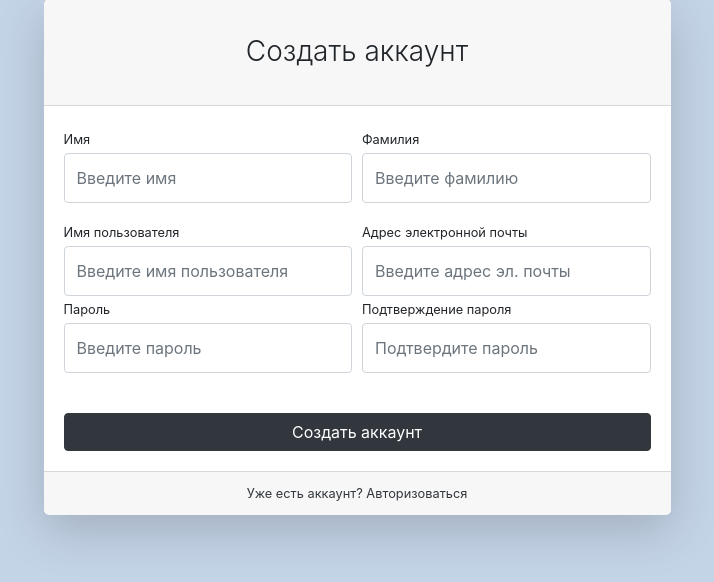
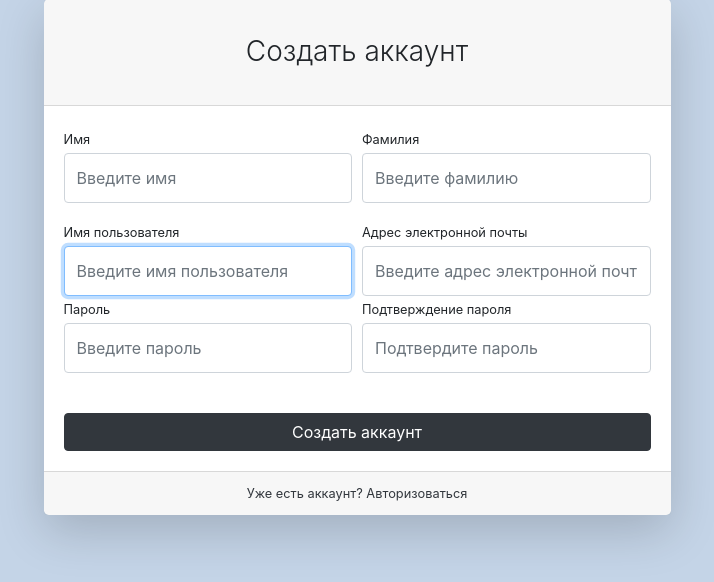
Before and after one commit to Aleksa-esme/Django, a Django app: template authapp/templates/authapp/register.html in a window 1280 px wide. Shown: the part 149-731 px from the top of the page, without its empty margins (283-997 px from the left). Run offline with Django 3.2, Linux system fonts and the light colour scheme; the template is opened without the code that fills it: values that come from a table or form of the project are taken from there, others are empty; some libraries are stand-ins or nearby versions.

Commit message:
added form and conroller for register

```diff
--- a/authapp/forms.py
+++ b/authapp/forms.py
@@ -1,4 +1,4 @@
-from django.contrib.auth.forms import AuthenticationForm
+from django.contrib.auth.forms import AuthenticationForm, UserCreationForm
 from authapp.models import User
 from django import forms
 
@@ -10,4 +10,22 @@ class UserLoginForm(AuthenticationForm):
 
     class Meta:
         model = User
-        fields = ('username', 'passowrd')
+        fields = ('username', 'password')
+
+class UserRegisterForm (UserCreationForm):
+    username = forms.CharField(widget=forms.TextInput(attrs={
+        'class': 'form-control py-4', 'placeholder': 'Введите имя пользователя'}))
+    email = forms.CharField(widget=forms.EmailInput(attrs={
+        'class': 'form-control py-4', 'placeholder': 'Введите адрес электронной почты'}))
+    first_name = forms.CharField(widget=forms.TextInput(attrs={
+        'class': 'form-control py-4', 'placeholder': 'Введите имя'}))
+    last_name = forms.CharField(widget=forms.TextInput(attrs={
+        'class': 'form-control py-4', 'placeholder': 'Введите фамилию'}))
+    password1 = forms.CharField(widget=forms.PasswordInput(attrs={
+        'class': 'form-control py-4', 'placeholder': 'Введите пароль'}))
+    password2 = forms.CharField(widget=forms.PasswordInput(attrs={
+        'class': 'form-control py-4', 'placeholder': 'Подтвердите пароль'}))
+    class Meta:
+        model = User
+        fields = ('username', 'email', 'first_name', 'last_name', 'password1', 'password2')
+        #password-вводит пользователь при авторизации, password1-ввести пароль при регистрации, password2- повторить пароль при регистрации
--- a/authapp/templates/authapp/login.html
+++ b/authapp/templates/authapp/login.html
@@ -31,7 +31,7 @@
 
                             </div>
                             <div class="card-footer text-center">
-                                <div class="small"><a href="register.html">Нужен аккаунт? Зарегистрируйся!</a></div>
+                                <div class="small"><a href="{% url 'users:register' %}">Нужен аккаунт? Зарегистрируйся!</a></div>
                             </div>
                         </div>
                     </div>
--- a/authapp/templates/authapp/register.html
+++ b/authapp/templates/authapp/register.html
@@ -13,52 +13,45 @@
                             <div class="card-header"><h3 class="text-center font-weight-light my-4">Создать аккаунт</h3>
                             </div>
                             <div class="card-body">
-                                <form>
+                                <form action="{% url 'users:register' %}" method="post">
+                                    {% csrf_token %}
                                     <div class="form-row">
                                         <div class="col-md-6">
                                             <div class="form-group">
-                                                <label class="small mb-1" for="inputFirstName">Имя</label>
-                                                <input class="form-control py-4" id="inputFirstName" type="text"
-                                                       placeholder="Введите имя"/>
+                                                <label class="small mb-1" for="{{ form.first_name.id_for_label }}">Имя</label>
+                                                {{ form.first_name }}
                                             </div>
                                         </div>
                                         <div class="col-md-6">
                                             <div class="form-group">
-                                                <label class="small mb-1" for="inputLastName">Фамилия</label>
-                                                <input class="form-control py-4" id="inputLastName" type="text"
-                                                       placeholder="Введите фамилию"/>
+                                                <label class="small mb-1" for="{{ form.last_name.id_for_label }}">Фамилия</label>
+                                                {{ form.last_name }}
                                             </div>
                                         </div>
                                     </div>
                                     <div class="form-row">
                                         <div class="col-md-6">
-                                            <label class="small mb-1" for="inputUsername">Имя пользователя</label>
-                                            <input class="form-control py-4" id="inputUsername" type="text"
-                                                   aria-describedby="usernameHelp"
-                                                   placeholder="Введите имя пользователя"/>
+                                            <label class="small mb-1" for="{{ form.username.id_for_label }}">Имя пользователя</label>
+                                            {{ form.username }}
                                         </div>
                                         <div class="col-md-6">
-                                            <label class="small mb-1" for="inputEmailAddress">Адрес электронной
+                                            <label class="small mb-1" for="{{ form.email.id_for_label }}">Адрес электронной
                                                 почты</label>
-                                            <input class="form-control py-4" id="inputEmailAddress" type="email"
-                                                   aria-describedby="emailHelp"
-                                                   placeholder="Введите адрес эл. почты"/>
+                                            {{ form.email }}
                                         </div>
                                     </div>
                                     <div class="form-row">
                                         <div class="col-md-6">
                                             <div class="form-group">
-                                                <label class="small mb-1" for="inputPassword">Пароль</label>
-                                                <input class="form-control py-4" id="inputPassword" type="password"
-                                                       placeholder="Введите пароль"/>
+                                                <label class="small mb-1" for="{{ form.password1.id_for_label }}">Пароль</label>
+                                                {{ form.password1 }}
                                             </div>
                                         </div>
                                         <div class="col-md-6">
                                             <div class="form-group">
-                                                <label class="small mb-1" for="inputConfirmPassword">Подтверждение
+                                                <label class="small mb-1" for="{{ form.password2.id_for_label }}">Подтверждение
                                                     пароля</label>
-                                                <input class="form-control py-4" id="inputConfirmPassword"
-                                                       type="password" placeholder="Подтвердите пароль"/>
+                                                {{ form.password2 }}
                                             </div>
                                         </div>
                                     </div>
@@ -68,7 +61,7 @@
                                 </form>
                             </div>
                             <div class="card-footer text-center">
-                                <div class="small"><a href="login.html">Уже есть аккаунт? Авторизоваться</a></div>
+                                <div class="small"><a href="{% url 'users:login' %}}">Уже есть аккаунт? Авторизоваться</a></div>
                             </div>
                         </div>
                     </div>
--- a/authapp/urls.py
+++ b/authapp/urls.py
@@ -1,9 +1,10 @@
 from django.urls import path
 
-from authapp.views import login
+from authapp.views import login, register
 
 app_name = 'authapp'
 
 urlpatterns = [
     path('login/', login, name='login'),
+    path('register/', register, name='register'),
 ]
```
Also changed, not shown: authapp/views.py (+13 -1 lines).
